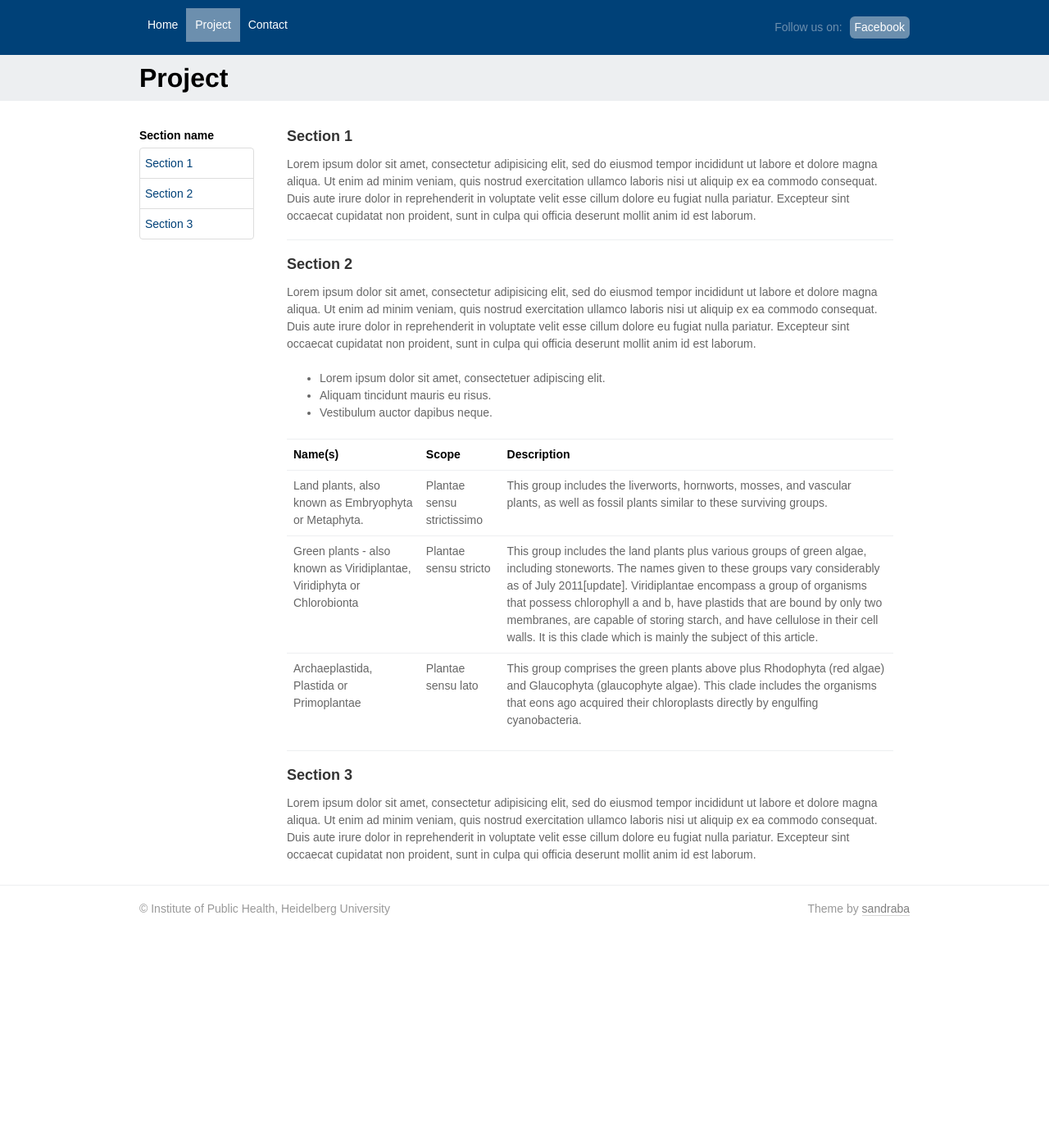
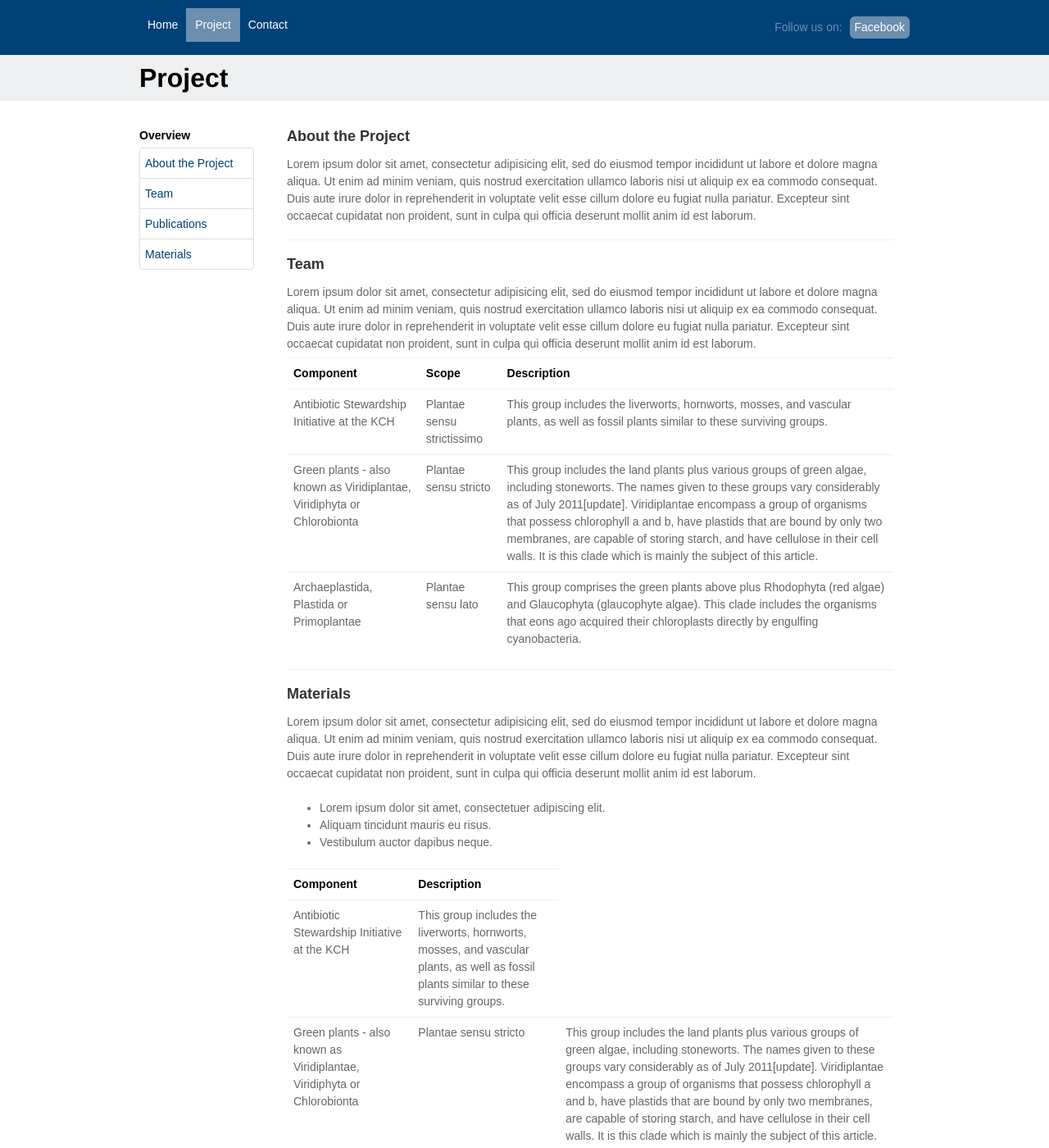
Before and after one commit to ESTHER-MAGNET/em, a Jekyll site: the page built from project.html, in a window 1280 px wide and 1400 px high. Shown: the whole window at 82% size. Built offline with Jekyll 4.4.1, drawn with Linux system fonts in a browser that asks for light colours; some web fonts are replaced.

Commit message:
Changed CSS.

```diff
--- a/project.html
+++ b/project.html
@@ -11,22 +11,77 @@
 
 <div class="page-type-subnav">
   <div id="subnav">
-    <h4>Section name</h4>
+    <h4>Overview</h4>
     <ul class="nav nav-tabs nav-stacked">
-      <li><a href="#section-1">Section 1</a></li>
-      <li><a href="#section-2">Section 2</a></li>
-      <li><a href="#section-3">Section 3</a></li>
+      <li><a href="#project">About the Project</a></li>
+      <li><a href="#team">Team</a></li>
+      <li><a href="#publications">Publications</a></li>
+      <li><a href="#materials">Materials</a></li>
     </ul>
   </div>
 
   <div id="content">
     <article>
-      <h3 id="section-1">Section 1</h3>
+      <h3 id="project">About the Project</h3>
       <p>Lorem ipsum dolor sit amet, consectetur adipisicing elit, sed do eiusmod tempor incididunt ut labore et dolore magna aliqua. Ut enim ad minim veniam, quis nostrud exercitation ullamco laboris nisi ut aliquip ex ea commodo consequat. Duis aute irure dolor in reprehenderit in voluptate velit esse cillum dolore eu fugiat nulla pariatur. Excepteur sint occaecat cupidatat non proident, sunt in culpa qui officia deserunt mollit anim id est laborum.</p>
 
       <hr>
 
-      <h3 id="section-2">Section 2</h3>
+      <h3 id="team">Team</h3>
+      <p>Lorem ipsum dolor sit amet, consectetur adipisicing elit, sed do eiusmod tempor incididunt ut labore et dolore magna aliqua. Ut enim ad minim veniam, quis nostrud exercitation ullamco laboris nisi ut aliquip ex ea commodo consequat. Duis aute irure dolor in reprehenderit in voluptate velit esse cillum dolore eu fugiat nulla pariatur. Excepteur sint occaecat cupidatat non proident, sunt in culpa qui officia deserunt mollit anim id est laborum.</p>
+
+            <table class="table">
+          <tbody>
+              <tr>
+                  <th>
+                      Component
+                  </th>
+                  <th>
+                      Scope
+                  </th>
+                  <th>
+                      Description
+                  </th>
+              </tr>
+              <tr>
+                  <td>
+                      Antibiotic Stewardship Initiative at the KCH
+                  </td>
+                  <td>
+                      Plantae sensu strictissimo
+                  </td>
+                  <td>
+                      This group includes the liverworts, hornworts, mosses, and vascular plants, as well as fossil plants similar to these surviving groups.
+                  </td>
+              </tr>
+              <tr>
+                  <td>
+                      Green plants - also known as Viridiplantae, Viridiphyta or Chlorobionta
+                  </td>
+                  <td>
+                      Plantae sensu stricto
+                  </td>
+                  <td>
+                      This group includes the land plants plus various groups of green algae, including stoneworts. The names given to these groups vary considerably as of July 2011[update]. Viridiplantae encompass a group of organisms that possess chlorophyll a and b, have plastids that are bound by only two membranes, are capable of storing starch, and have cellulose in their cell walls. It is this clade which is mainly the subject of this article.
+                  </td>
+              </tr>
+              <tr>
+                  <td>
+                      Archaeplastida, Plastida or Primoplantae
+                  </td>
+                  <td>
+                      Plantae sensu lato
+                  </td>
+                  <td>
+                      This group comprises the green plants above plus Rhodophyta (red algae) and Glaucophyta (glaucophyte algae). This clade includes the organisms that eons ago acquired their chloroplasts directly by engulfing cyanobacteria.
+                  </td>
+              </tr>
+          </tbody>
+      </table>
+
+      <hr>
+
+      <h3 id="publications">Materials</h3>
       <p>Lorem ipsum dolor sit amet, consectetur adipisicing elit, sed do eiusmod tempor incididunt ut labore et dolore magna aliqua. Ut enim ad minim veniam, quis nostrud exercitation ullamco laboris nisi ut aliquip ex ea commodo consequat. Duis aute irure dolor in reprehenderit in voluptate velit esse cillum dolore eu fugiat nulla pariatur. Excepteur sint occaecat cupidatat non proident, sunt in culpa qui officia deserunt mollit anim id est laborum.</p>
       <ul>
          <li>Lorem ipsum dolor sit amet, consectetuer adipiscing elit.</li>
@@ -38,21 +93,16 @@
           <tbody>
               <tr>
                   <th>
-                      Name(s)
+                      Component
                   </th>
-                  <th>
-                      Scope
-                  </th>
+
                   <th>
                       Description
                   </th>
               </tr>
               <tr>
                   <td>
-                      Land plants, also known as Embryophyta or Metaphyta.
-                  </td>
-                  <td>
-                      Plantae sensu strictissimo
+                      Antibiotic Stewardship Initiative at the KCH
                   </td>
                   <td>
                       This group includes the liverworts, hornworts, mosses, and vascular plants, as well as fossil plants similar to these surviving groups.
```
Also changed, not shown: index.html (+8 -0 lines), css/screen.css, 4 other files.
